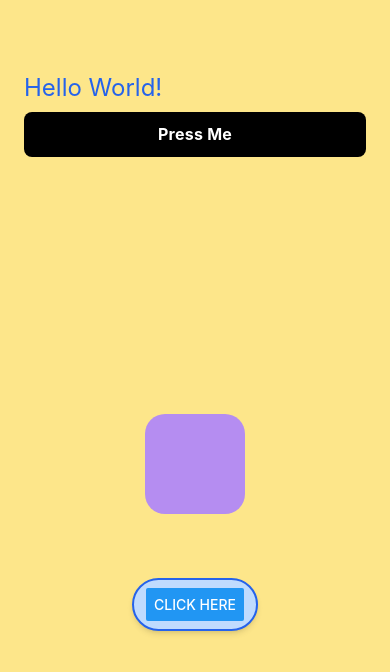
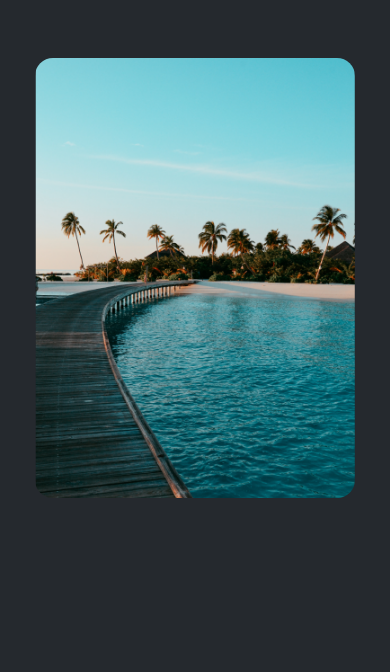
Before and after one commit to yousefelassal/react-native-testing, a React Native app: screen / in a window 390 px wide. Shown: the top 672 px of the page. Built offline with nearby package versions, Linux system fonts and the light colour scheme.

Commit message:
create and link image viewer component

```diff
--- a/App.js
+++ b/App.js
@@ -1,56 +1,35 @@
 import { StatusBar } from 'expo-status-bar';
-import { StyleSheet, Text, View, Button, Pressable } from 'react-native';
+import { StyleSheet, Text, View, Button, Pressable, Image } from 'react-native';
 import Animated, { useSharedValue, withSpring } from 'react-native-reanimated';
 
+import ImageViewer from './components/ImageViewer';
+
+const PlaceholderImage = require('./assets/images/background-image.png')
+
 export default function App() {
-  const width = useSharedValue(100);
-
-  const handlePress = () => {
-    if(width.value > 350) {
-      width.value = withSpring(100);
-      return;
-    }
-    width.value = withSpring(width.value + 50);
-  };
-
   return (
-    <View className="flex-1 flex-col gap-2 p-6 bg-amber-200">
-      <Text className="text-2xl text-left text-blue-600 mt-6 pt-6">Hello World!</Text>
-      <Pressable style={styles.button}>
-        <Text style={styles.text}>Press Me</Text>
-      </Pressable>
-      <View className="flex-1 justify-center items-center">
-        <Animated.View style={{ ...styles.box, width }} />
-        <View className="flex-row w-fit border-2 px-3 py-2 mb-1 rounded-full shadow-md bg-blue-200 border-blue-600 active:scale-110 active:bg-blue-600 transition-transform">
-        <Button onPress={handlePress} title="Click Here" />
-        </View>
-        <StatusBar style="auto" />
+    <View style={styles.container}>
+      <View style={styles.imageContainer}>
+        <ImageViewer placeholderImageSource={PlaceholderImage} />
       </View>
+      <StatusBar style="auto" />
     </View>
   );
 }
 
 const styles = StyleSheet.create({
-  box: {
-    height: 100,
-    backgroundColor: '#b58df1',
-    borderRadius: 20,
-    marginVertical: 64,
+  container: {
+    flex: 1,
+    backgroundColor: '#25292e',
+    alignItems: 'center',
   },
-  button: {
-    alignItems: 'center',
-    justifyContent: 'center',
-    paddingVertical: 12,
-    paddingHorizontal: 32,
-    elevation: 3,
-    backgroundColor: 'black',
-    borderRadius: 8,
+  imageContainer: {
+    flex: 1,
+    paddingTop: 58,
   },
-  text: {
-    fontSize: 16,
-    lineHeight: 21,
-    fontWeight: 'bold',
-    letterSpacing: 0.25,
-    color: 'white',
+  image: {
+    width: 320,
+    height: 440,
+    borderRadius: 18,
   },
 });
--- /dev/null
+++ b/components/ImageViewer.js
@@ -0,0 +1,15 @@
+import { StyleSheet, Image } from 'react-native';
+
+export default function ImageViewer({ placeholderImageSource }) {
+  return (
+    <Image source={placeholderImageSource} style={styles.image} />
+  );
+}
+
+const styles = StyleSheet.create({
+  image: {
+    width: 320,
+    height: 440,
+    borderRadius: 18,
+  },
+});
```
